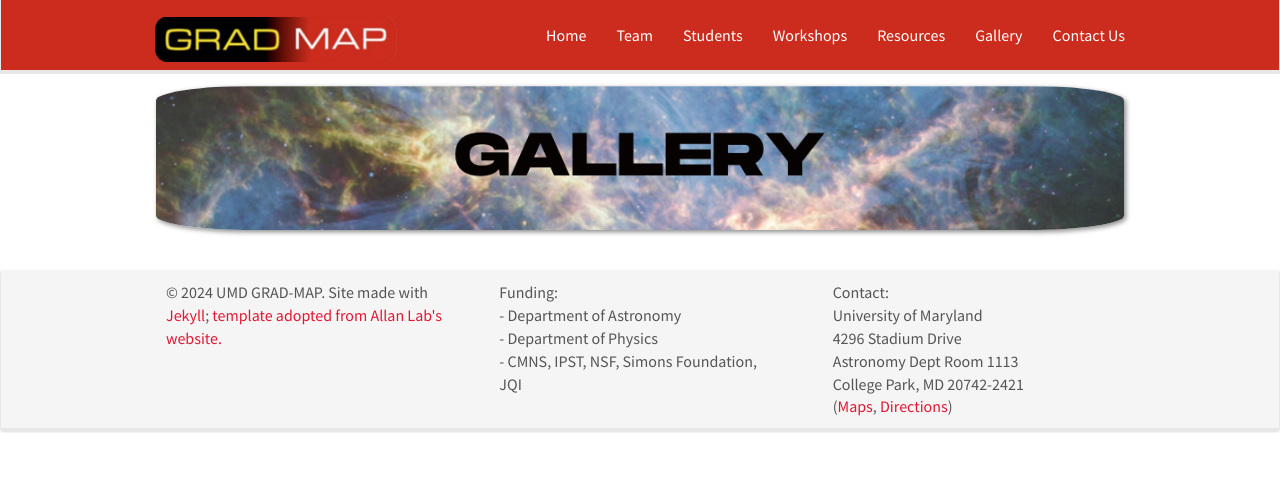
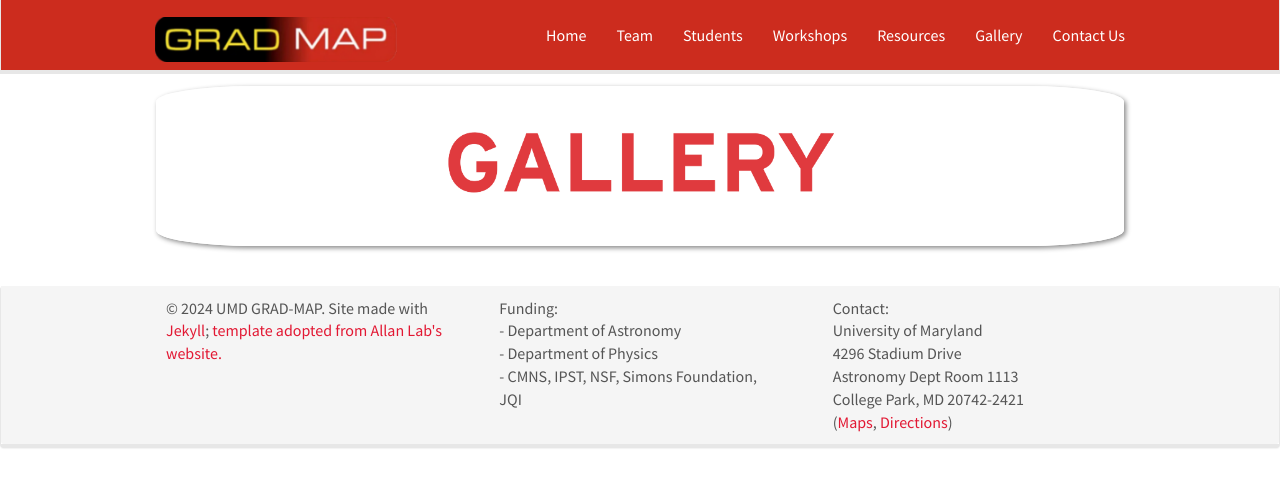
Before and after one commit to UMD-gradmap/UMD-gradmap.github.io, a Jekyll site: the page built from _pages/gallery.md, in a window 1280 px wide. Shown: the top 487 px of the page. Built offline with Jekyll 4.4.1, drawn with Linux system fonts in a browser that asks for light colours; nearby versions of some CDN libraries.

Commit message:
Update gallery.md

```diff
--- a/_pages/gallery.md
+++ b/_pages/gallery.md
@@ -6,6 +6,6 @@ permalink: /gallery
 ---
 
 <center>
-<img src="{{ site.url }}{{ site.baseurl }}/images/gallery.png" class="img-responsive" width="100%" style="float: center" />
+<img src="{{ site.url }}{{ site.baseurl }}/images/4.png" class="img-responsive" width="100%" style="float: center" />
 </center>
 <br>
```
